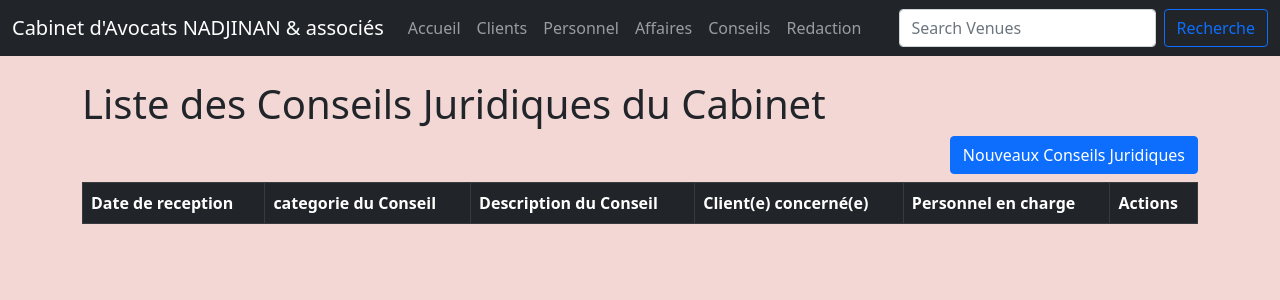
After one commit to clotilde1998/projet-eveil-en-django-systeme-de-gestion-d-un-cabinet-d-avocats, a Django app: page /conseils_list in a window 1280 px wide. The commit adds this page. Shown: the top 300 px of the page. Run offline with Django 4.2, Linux system fonts and the light colour scheme; data that the repository does not hold is empty.

Commit message:
amelioration du code

```diff
--- a/avocats/avocats/settings.py
+++ b/avocats/avocats/settings.py
@@ -11,6 +11,7 @@
 """
 
 from pathlib import Path
+import os
 
 # Build paths inside the project like this: BASE_DIR / 'subdir'.
 BASE_DIR = Path(__file__).resolve().parent.parent
@@ -121,6 +122,8 @@
 # https://docs.djangoproject.com/en/4.0/howto/static-files/
 
 STATIC_URL = 'static/'
+STATICFILES_DIRS =[os.path.join(BASE_DIR,'static')]
+MEDIA_URL='/image/'
 
 # Default primary key field type
 # https://docs.djangoproject.com/en/4.0/ref/settings/#default-auto-field
--- a/avocats/avocatsApp/admin.py
+++ b/avocats/avocatsApp/admin.py
@@ -1,9 +1,11 @@
 from django.contrib import admin
 
-from .models import Clients, Personnels, Dossiers
+from .models import Clients, Personnels, Dossiers, Conseils, Redactions
 
 admin.site.register(Clients)
 admin.site.register(Personnels)
 admin.site.register(Dossiers)
+admin.site.register(Conseils)
+admin.site.register(Redactions)
 
 # Register your models here.
--- /dev/null
+++ b/avocats/avocatsApp/templates/avocat/conseils_list.html
@@ -0,0 +1,41 @@
+{% extends 'avocat/layout.html' %}
+
+						{% block content %}
+							<h1>Liste des Conseils Juridiques du Cabinet</h1>
+							<div class="col-12 d-flex justify-content-end mb-2"> <a class="btn btn-primary sm " href="{% url 'conseil-add' %}">
+								Nouveaux Conseils Juridiques
+						</a></div>
+								<table class="table table-bordered table-striped table-hover">
+								  <thead class="table-dark">
+									<tr>
+									  <th>Date  de reception </th>
+									  <th>categorie du Conseil</th>
+									  <th>Description du Conseil</th>
+									  <th>Client(e) concerné(e)</th>
+									  <th>Personnel en charge</th>
+									  <th>Actions</th>
+									</tr>
+								  </thead>
+								  <tbody>
+									{% for conseil in  conseil %}
+									<tr class="success">
+									  <td>{{conseil.date}}</td>
+									  <td>{{conseil.categorie}}</td>
+									  <td>{{conseil.description}}</td>
+                                      <td>{{conseil.clients.nom}}</td>
+									  <td>{{conseil.personnels.nom}}</td>
+									  <td>
+										<a class="btn btn-outline-primary sm" href="#"> Editer</a>
+										<a class="btn btn-outline-danger sm" href="#"> Supprimer</a>
+									</td>
+
+
+
+									</tr>
+									{% endfor %}
+
+
+								  </tbody>
+								</table>
+
+						{% endblock %}
--- a/avocats/avocatsApp/templates/avocat/layout.html
+++ b/avocats/avocatsApp/templates/avocat/layout.html
@@ -1,3 +1,4 @@
+{%load static%}
 <!doctype html>
 <html lang="en">
 	<head>
@@ -16,6 +17,7 @@
 	<body>
 		{% include 'avocat/navbar.html' %}
 		<br/>
+
 	<div class="container">
 		{% if messages %}
 		{% for message in messages %}
@@ -25,9 +27,13 @@
 		</div>
 		{% endfor %}
 		{% endif %}
+
 	{%block content%}
 
+
+
 	{%endblock%}
+
 	<div/>
 	<!-- Optional JavaScript; choose one of the two! -->
 
--- a/avocats/avocatsApp/templates/avocat/navbar.html
+++ b/avocats/avocatsApp/templates/avocat/navbar.html
@@ -20,6 +20,12 @@
           <li class="nav-item">
             <a class="nav-link" href="{% url 'dossier-list' %}">Affaires</a>
           </li>
+          <li class="nav-item">
+            <a class="nav-link" href="{% url 'conseils-list' %}">Conseils</a>
+          </li>
+          <li class="nav-item">
+            <a class="nav-link" href="{% url 'redactions-list' %}">Redaction</a>
+          </li>
 
         </ul>
 
@@ -29,7 +35,7 @@
 
             {% csrf_token %}
           <input class="form-control me-2" type="search" placeholder="Search Venues" name="searched" aria-label="Search">
-          <button class="btn btn-outline-primary" type="submit">Search</button>
+          <button class="btn btn-outline-primary" type="submit">Recherche</button>
         </form>
       </div>
     </div>
--- a/avocats/avocatsApp/urls.py
+++ b/avocats/avocatsApp/urls.py
@@ -4,12 +4,16 @@
 urlpatterns = [
 	path('', views.home, name='home'),
     path('personnel_list', views.personnels_list, name='personnel-list'),
+    path('conseils_list', views.conseils_list, name='conseils-list'),
+    path('redactions_list', views.redactions_list, name='redactions-list'),
     path('client_list', views.clients_list, name='client-list'),
     path('dossier_list', views.dossiers_list, name='dossier-list'),
     path('client_add', views.client_add, name='client-add'),
     path('personnel_add', views.personnel_add, name='personnel-add'),
     path('dossier_add', views.dossier_add, name='dossier-add'),
+    path('conseil_add', views.conseil_add, name='conseil-add'),
+    path('redactions_add', views.redactions_add, name='redactions-add'),
     path('client_update/<client_id>', views.client_update, name='client-update'),
-    path('client_delete/<client_nom>', views.client_delete, name='client-delete'),
+    path('client_delete/<client_id>', views.client_delete, name='client-delete'),
    # dpath('client_update/<tel>', views.client_update, name='client-update'),
 ]
--- a/avocats/avocatsApp/views.py
+++ b/avocats/avocatsApp/views.py
@@ -1,7 +1,7 @@
 from django.shortcuts import render, redirect
-from .models import Personnels, Clients, Dossiers
+from .models import Personnels, Clients, Dossiers, Conseils, Redactions
 from django.http import HttpResponseRedirect
-from .forms import ClientsForm, PersonnelsForm, DossiersForm
+from .forms import ClientsForm, PersonnelsForm, DossiersForm, ConseilsForm, RedactionsForm
 
 def home(request):
 	return render(request, 'avocat/home.html', {})
@@ -77,19 +77,65 @@
 		'submitted': submitted,
 })
 
-def client_update(request, client_nom):
-    client = Clients.objects.get(pk=client_nom)
+def client_update(request, client_id):
+    client = Clients.objects.get(pk=client_id)
     form = ClientsForm(request.POST or None, instance=Clients)
     if form.is_valid():
             form.save()
             return redirect('client-list')
     return render(request, 'avocat/client_update.html', {
-        'clients': client,
+        'client': client,
         'form': form,
 })
 
-def client_delete(request, client_nom):
-    client = Clients.objects.get(pk=client_nom)
+def client_delete(request, client_id):
+    client = Clients.objects.get(pk=client_id)
     client.delete()
     return redirect('client-list')
+
+
+def conseils_list(request):
+    conseil = Conseils.objects.all().order_by('categorie')
+    return render(request, 'avocat/conseils_list.html', {
+        'conseil': conseil,
+    })
+
+def redactions_list(request):
+    redaction = Redactions.objects.all().order_by('categorie')
+    return render(request, 'avocat/redactions_list.html', {
+        'redaction': redaction,
+    })
+
+
+def conseil_add(request):
+    submitted = False
+    if request.method == "POST":
+        form = ConseilsForm(request.POST)
+        if form.is_valid():
+            form.save()
+            return HttpResponseRedirect('/conseil_add?submitted=True')
+    else:
+        form = ConseilsForm
+        if 'submitted' in request.GET:
+            submitted=True
+    return render(request, 'avocat/conseil_add.html', {
+		'form': form,
+		'submitted': submitted,
+})
+
+def redactions_add(request):
+    submitted = False
+    if request.method == "POST":
+        form = RedactionsForm(request.POST)
+        if form.is_valid():
+            form.save()
+            return HttpResponseRedirect('/redactions_add?submitted=True')
+    else:
+        form = RedactionsForm
+        if 'submitted' in request.GET:
+            submitted=True
+    return render(request, 'avocat/redactions_add.html', {
+		'form': form,
+		'submitted': submitted,
+})
 # Create your views here.
```
Also changed, not shown: avocats/avocatsApp/forms.py (+27 -1 lines), avocats/avocatsApp/models.py (+26 -1 lines), avocats/avocatsApp/templates/avocat/conseil_add.html (added, +26 -0 lines), avocats/avocatsApp/templates/avocat/home.html (+10 -2 lines), avocats/avocatsApp/templates/avocat/redactions_add.html (added, +26 -0 lines), avocats/avocatsApp/templates/avocat/redactions_list.html (added, +41 -0 lines), avocats/avocatsApp/migrations/0008_redactions_conseils.py (added), avocats/avocatsApp/templates/avocat/balance.jpg (added), avocats/static/image/balance.jpg (added). Lines whose indentation alone changed are shown as unchanged.
